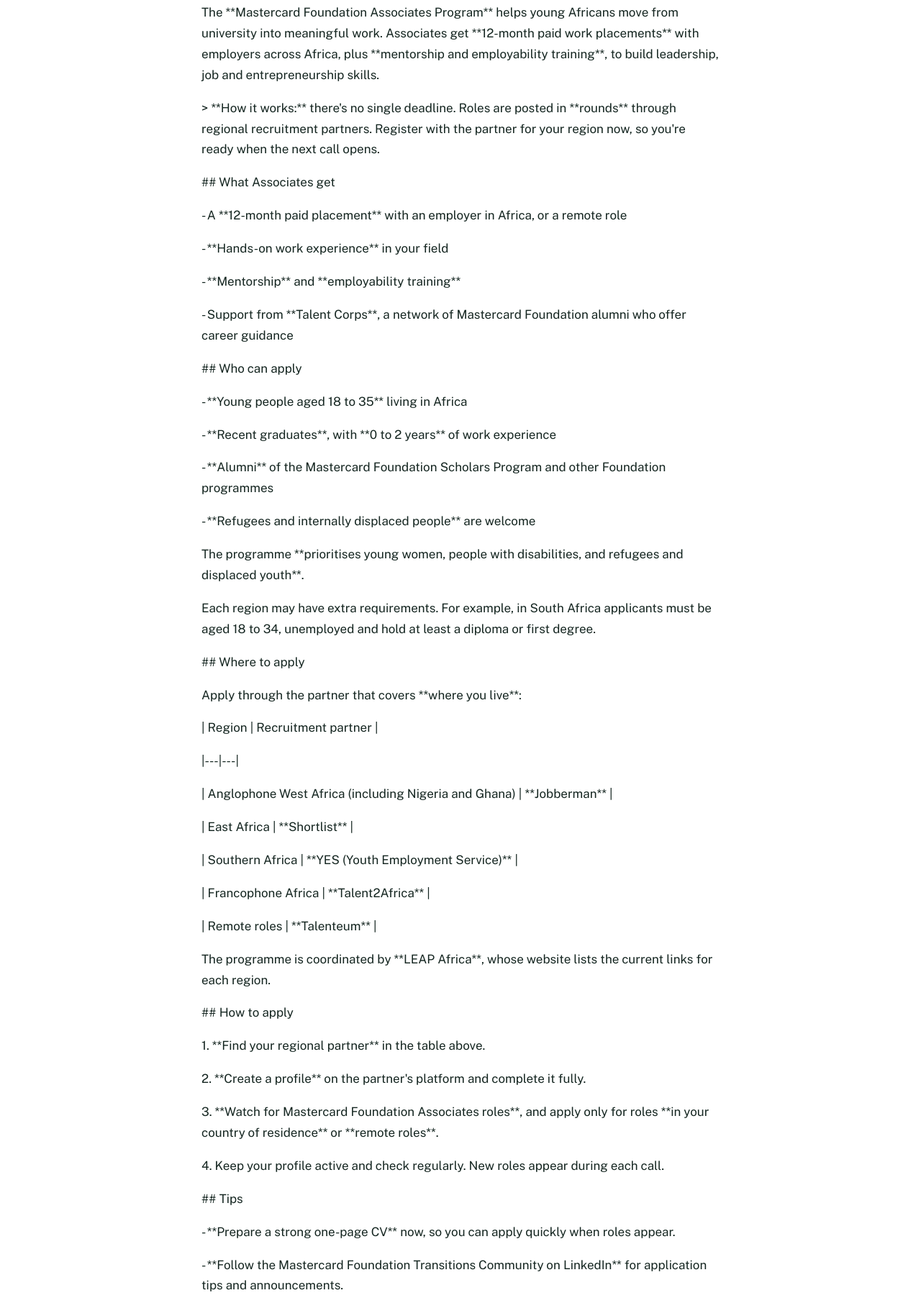
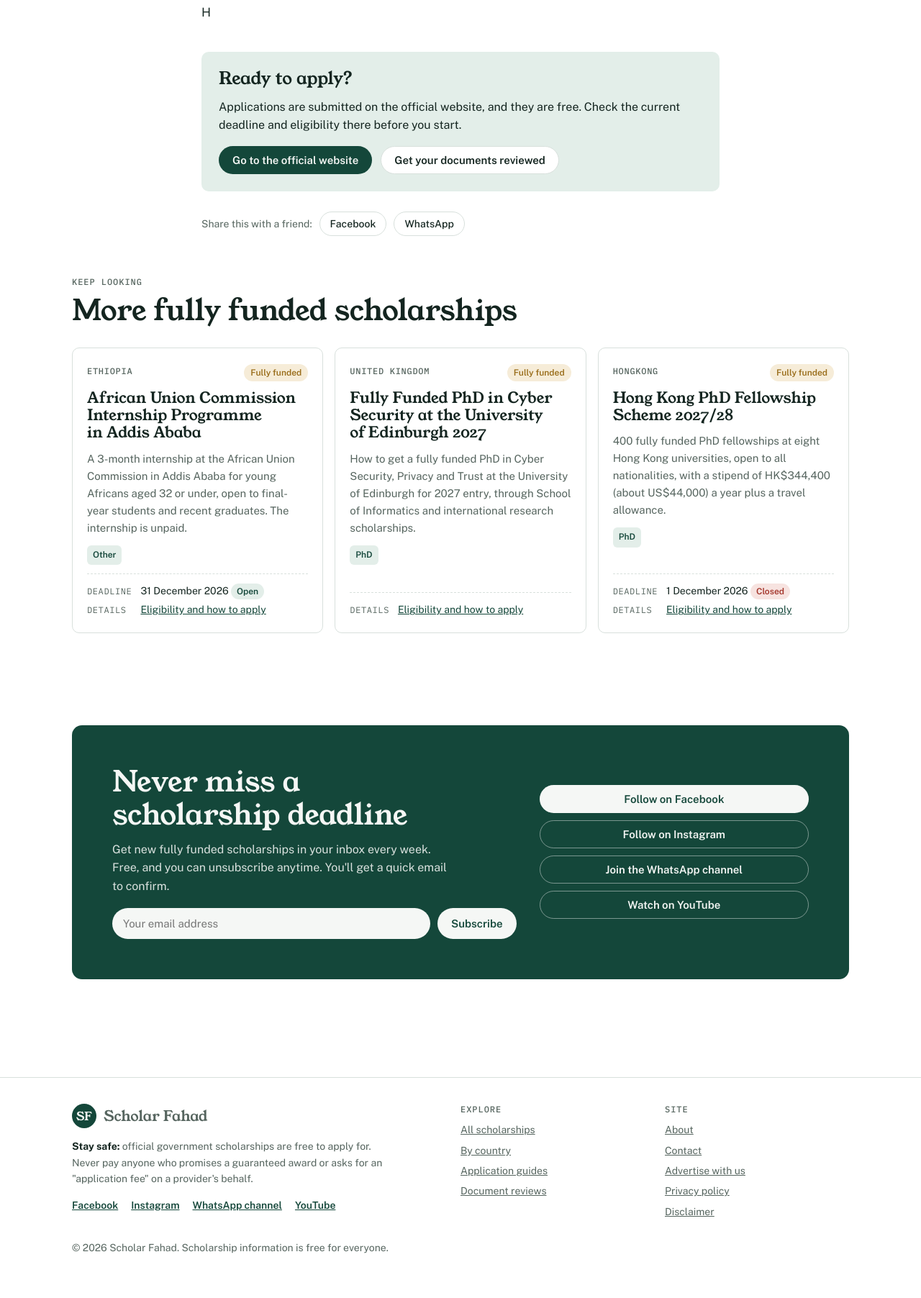
Before and after one commit to scholarfahad/scholarfahad-website, an Eleventy site: page src/scholarships/mastercard-foundation-associates-program-for-young-africans.md in a window 1280 px wide. Shown: the part 632-2436 px from the top of the page at 72% size. Built offline with nearby package versions, Linux system fonts and the light colour scheme; Eleventy itself is replaced by a stand-in of ours; files that its build step writes are made by us from their sources.

Commit message:
Update Scholarship “mastercard-foundation-associates-program-for-young-africans”

```diff
--- a/src/scholarships/mastercard-foundation-associates-program-for-young-africans.md
+++ b/src/scholarships/mastercard-foundation-associates-program-for-young-africans.md
@@ -12,70 +12,4 @@ sponsored: false
 date: 2026-10-08
 ---
 
-The \*\*Mastercard Foundation Associates Program\*\* helps young Africans move from university into meaningful work. Associates get \*\*12-month paid work placements\*\* with employers across Africa, plus \*\*mentorship and employability training\*\*, to build leadership, job and entrepreneurship skills.
-
-\> \*\*How it works:\*\* there's no single deadline. Roles are posted in \*\*rounds\*\* through regional recruitment partners. Register with the partner for your region now, so you're ready when the next call opens.
-
-\## What Associates get
-
-\- A \*\*12-month paid placement\*\* with an employer in Africa, or a remote role
-
-\- \*\*Hands-on work experience\*\* in your field
-
-\- \*\*Mentorship\*\* and \*\*employability training\*\*
-
-\- Support from \*\*Talent Corps\*\*, a network of Mastercard Foundation alumni who offer career guidance
-
-\## Who can apply
-
-\- \*\*Young people aged 18 to 35\*\* living in Africa
-
-\- \*\*Recent graduates\*\*, with \*\*0 to 2 years\*\* of work experience
-
-\- \*\*Alumni\*\* of the Mastercard Foundation Scholars Program and other Foundation programmes
-
-\- \*\*Refugees and internally displaced people\*\* are welcome
-
-The programme \*\*prioritises young women, people with disabilities, and refugees and displaced youth\*\*.
-
-Each region may have extra requirements. For example, in South Africa applicants must be aged 18 to 34, unemployed and hold at least a diploma or first degree.
-
-\## Where to apply
-
-Apply through the partner that covers \*\*where you live\*\*:
-
-| Region | Recruitment partner |
-
-|---|---|
-
-| Anglophone West Africa (including Nigeria and Ghana) | \*\*Jobberman\*\* |
-
-| East Africa | \*\*Shortlist\*\* |
-
-| Southern Africa | \*\*YES (Youth Employment Service)\*\* |
-
-| Francophone Africa | \*\*Talent2Africa\*\* |
-
-| Remote roles | \*\*Talenteum\*\* |
-
-The programme is coordinated by \*\*LEAP Africa\*\*, whose website lists the current links for each region.
-
-\## How to apply
-
-1\. \*\*Find your regional partner\*\* in the table above.
-
-2\. \*\*Create a profile\*\* on the partner's platform and complete it fully.
-
-3\. \*\*Watch for Mastercard Foundation Associates roles\*\*, and apply only for roles \*\*in your country of residence\*\* or \*\*remote roles\*\*.
-
-4\. Keep your profile active and check regularly. New roles appear during each call.
-
-\## Tips
-
-\- \*\*Prepare a strong one-page CV\*\* now, so you can apply quickly when roles appear.
-
-\- \*\*Follow the Mastercard Foundation Transitions Community on LinkedIn\*\* for application tips and announcements.
-
-\- \*\*Beware of fake recruiters.\*\* The programme never asks for payment. Apply only through the official partners listed on the Mastercard Foundation and LEAP Africa websites.
-
-Need help with your CV? [Book a CV review](/services/).
+H
```
